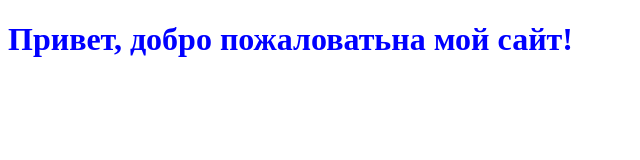
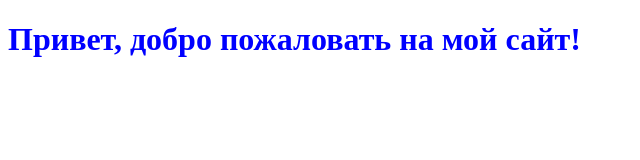
Before and after one commit to astas1988-stack/homework, a plain HTML site: page HELLO AROKEN/index.html in a window 1280 px wide. Shown: the whole page, without its empty margins (0-640 px from the left). Drawn offline with Linux system fonts and the light colour scheme.

Commit message:
Update index.html

```diff
--- a/HELLO AROKEN/index.html
+++ b/HELLO AROKEN/index.html
@@ -10,7 +10,7 @@
     <script src="script.js"></script>
 </head>
 <body>
-    <h1>Привет, добро пожаловатьна мой сайт!</h1>
+    <h1>Привет, добро пожаловать на мой сайт!</h1>
     <img src="https://avatars.mds.yandex.net/i?id=fe6528dce4b4601e7f61c9596aab9238528d4dc3-5481528-images-thumbs&n=13" alt="">
 </body>
 </html>
```
